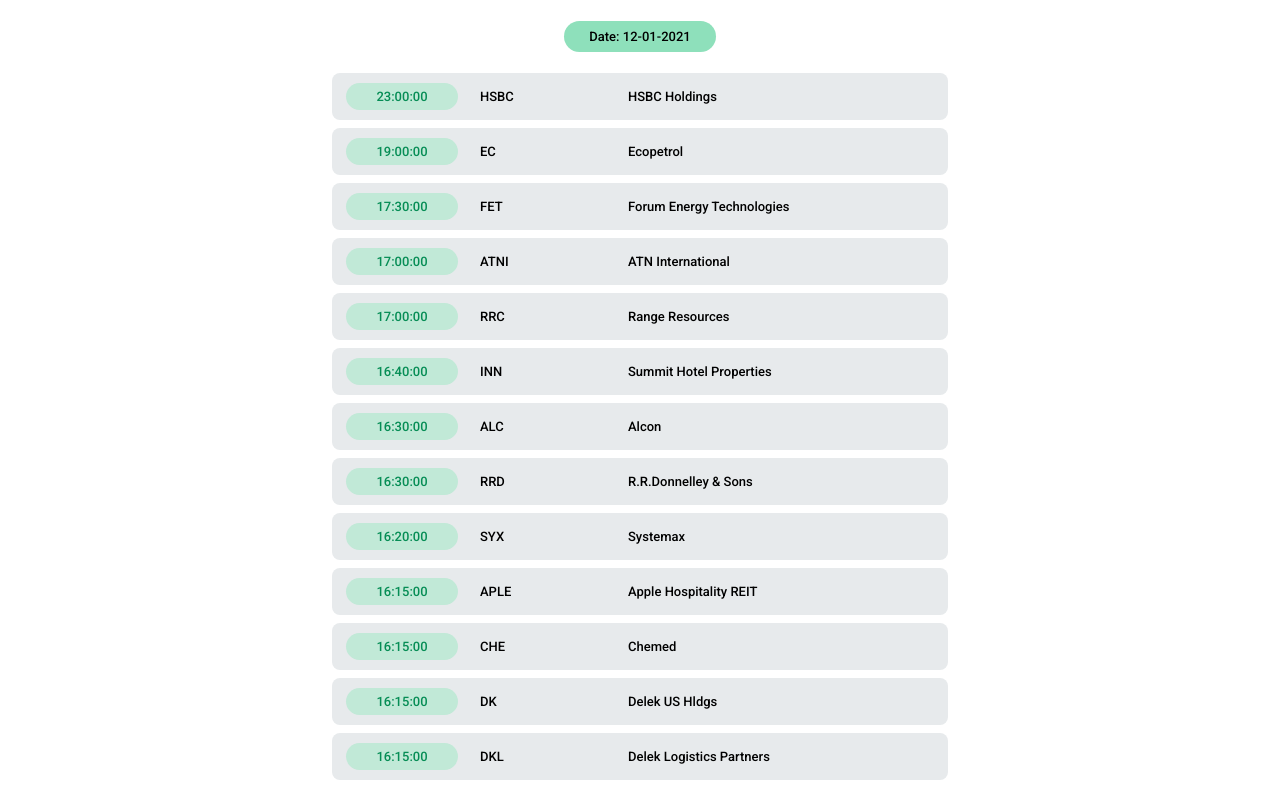
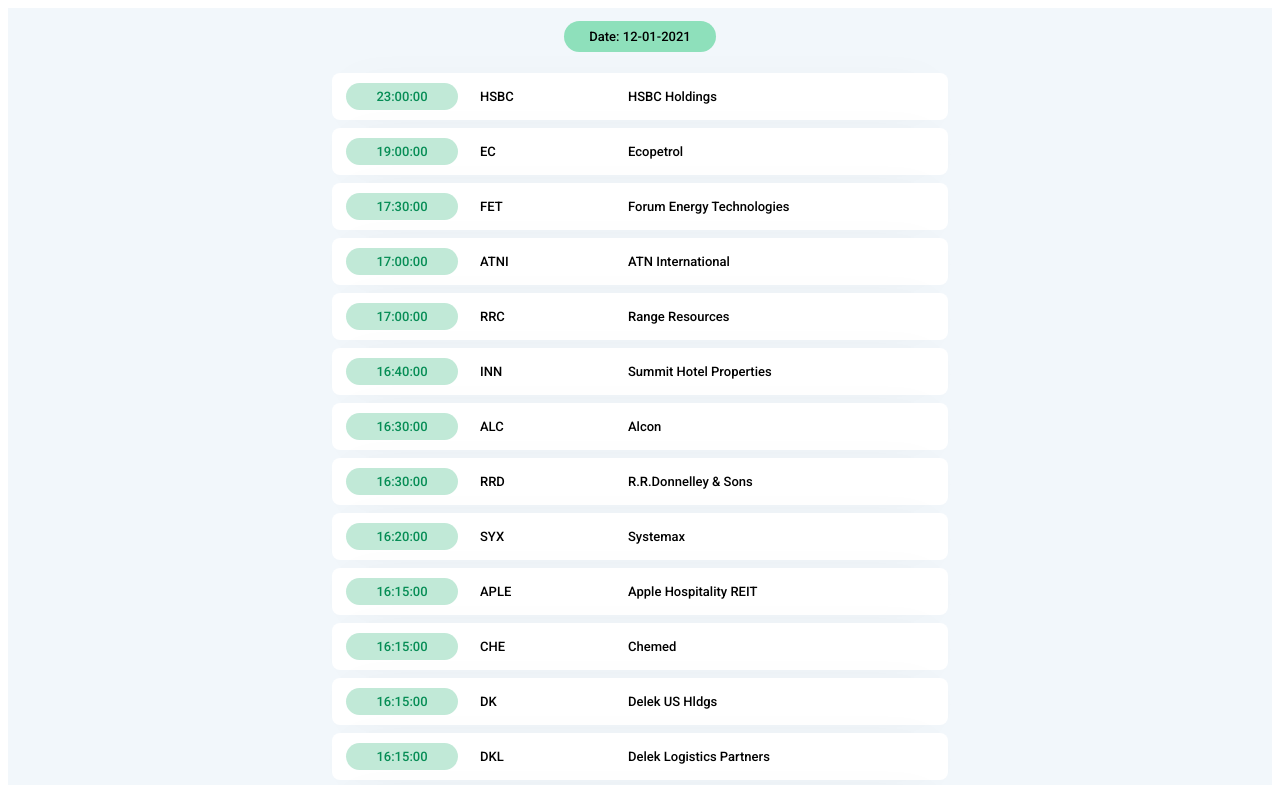
Before and after one commit to rjabdurrahman/xml-view, a website: page index.html in a window 1280 px wide. Shown: the top 785 px of the page. Drawn offline with Linux system fonts and the light colour scheme.

Commit message:
Added: Box shadow

```diff
--- a/public/style.css
+++ b/public/style.css
@@ -8,6 +8,7 @@
     text-align: center;
     display: flex;
     justify-content: center;
+    background-color: #f2f7fb;
 }
 
 div h3 {
@@ -20,10 +21,10 @@
 }
 
 result {
+    background-color: #f2f7fb;
     display: flex;
     justify-content: center;
     width  : 100%;
-    background-color: #FFFFFF;
 }
 
 earnings {
@@ -32,10 +33,14 @@
 
 earnings item {
     display: flex;
-    background-color: #E7EAEC;
+    /* background-color: #E7EAEC; */
+    background-color: #ffffff;
     margin: 8px;
     padding: 6px;
     border-radius: 8px;
+    -webkit-box-shadow: 0px 3px 41px -23px rgba(0,0,0,1);
+    -moz-box-shadow: 0px 3px 41px -23px rgba(0,0,0,1);
+    box-shadow: 0px 3px 41px -23px rgba(0,0,0,1);
 }
 
 earnings item * {
```
